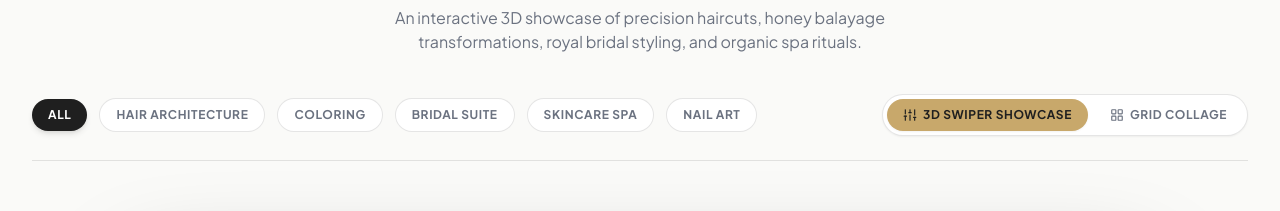
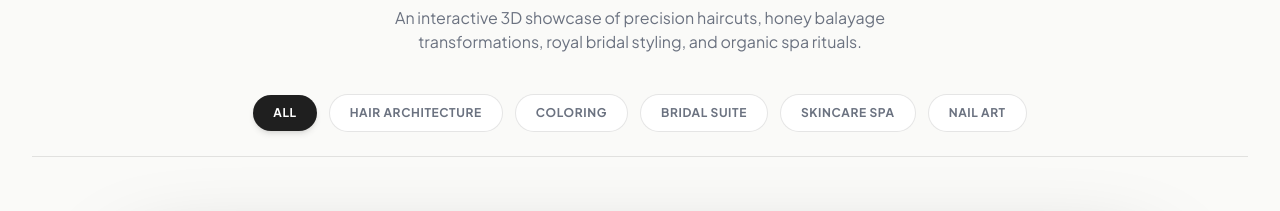
Before and after one commit to iglscare/CUT_N_LOOK, a Next.js app in the folder apps/web/: page / in a window 1280 px wide. Shown: the part 3819-4030 px from the top of the page. Built offline with nearby package versions, Linux system fonts and the light colour scheme.

Commit message:
refactor: remove grid collage and set 3D Card Swiper Showcase as primary gallery presentation

```diff
--- a/apps/web/src/components/Gallery.tsx
+++ b/apps/web/src/components/Gallery.tsx
@@ -2,7 +2,7 @@
 
 import React, { useState } from 'react';
 import { motion, AnimatePresence } from 'framer-motion';
-import { Sparkles, Maximize2, X, Heart, Eye, ChevronLeft, ChevronRight, LayoutGrid, Sliders } from 'lucide-react';
+import { Sparkles, Maximize2, X, Heart, Eye, ChevronLeft, ChevronRight } from 'lucide-react';
 
 const GALLERY_CATEGORIES = ['All', 'Hair Architecture', 'Coloring', 'Bridal Suite', 'Skincare Spa', 'Nail Art'];
 
@@ -12,7 +12,6 @@ const GALLERY_ITEMS = [
     title: 'Signature Honey Balayage & Blowout',
     category: 'Coloring',
     image: 'https://images.unsplash.com/photo-1522337360788-8b13dee7a37e?q=80&w=1200&auto=format&fit=crop',
-    gridSpan: 'lg:col-span-8 lg:row-span-2 min-h-[380px] sm:min-h-[460px]',
     likes: '4.8k',
     subtitle: 'Luminous multi-dimensional balayage glossing'
   },
@@ -21,7 +20,6 @@ const GALLERY_ITEMS = [
     title: 'Royal Indian Bridal Couture',
     category: 'Bridal Suite',
     image: 'https://images.unsplash.com/photo-1516975080664-ed2fc6a32937?q=80&w=1200&auto=format&fit=crop',
-    gridSpan: 'lg:col-span-4 lg:row-span-2 min-h-[380px] sm:min-h-[460px]',
     likes: '5.2k',
     subtitle: 'Handcrafted bridal updos & HD airbrush glam'
   },
@@ -30,7 +28,6 @@ const GALLERY_ITEMS = [
     title: 'Dwarka Luxury Studio Interior',
     category: 'Hair Architecture',
     image: 'https://images.unsplash.com/photo-1560066984-138dadb4c035?q=80&w=1200&auto=format&fit=crop',
-    gridSpan: 'lg:col-span-4 lg:row-span-1 min-h-[280px]',
     likes: '3.1k',
     subtitle: 'Gold illuminated LED arches & marble stations'
   },
@@ -39,7 +36,6 @@ const GALLERY_ITEMS = [
     title: 'Precision Cut & Sculpting Session',
     category: 'Hair Architecture',
     image: 'https://images.unsplash.com/photo-1562322140-8baeececf3df?q=80&w=1200&auto=format&fit=crop',
-    gridSpan: 'lg:col-span-4 lg:row-span-1 min-h-[280px]',
     likes: '3.9k',
     subtitle: 'Architectural hair sculpting & face contouring'
   },
@@ -48,7 +44,6 @@ const GALLERY_ITEMS = [
     title: 'Botanical Scalp Steam & Massage Spa',
     category: 'Skincare Spa',
     image: 'https://images.unsplash.com/photo-1527799820374-dcf8d9d4a388?q=80&w=1200&auto=format&fit=crop',
-    gridSpan: 'lg:col-span-4 lg:row-span-1 min-h-[280px]',
     likes: '2.7k',
     subtitle: 'Organic herbal infusion & relaxing scalp steam'
   },
@@ -57,7 +52,6 @@ const GALLERY_ITEMS = [
     title: 'Gold Foil Geometric Nail Art Spa',
     category: 'Nail Art',
     image: 'https://images.unsplash.com/photo-1487412720507-e7ab37603c6f?q=80&w=1200&auto=format&fit=crop',
-    gridSpan: 'lg:col-span-12 lg:row-span-1 min-h-[320px] sm:min-h-[400px]',
     likes: '4.2k',
     subtitle: '24k gold leaf accents & couture gel manicures'
   },
@@ -65,7 +59,6 @@ const GALLERY_ITEMS = [
 
 export const Gallery: React.FC = () => {
   const [activeCategory, setActiveCategory] = useState('All');
-  const [viewMode, setViewMode] = useState<'3d' | 'grid'>('3d');
   const [currentIndex, setCurrentIndex] = useState(0);
   const [selectedImage, setSelectedImage] = useState<typeof GALLERY_ITEMS[0] | null>(null);
 
@@ -97,10 +90,8 @@ export const Gallery: React.FC = () => {
           </p>
         </div>
 
-        {/* View Switcher & Category Filter Bar */}
-        <div className="flex flex-col sm:flex-row items-center justify-between gap-4 mb-10 pb-6 border-b border-black/10">
-          {/* Category Tabs */}
-          <div className="flex flex-wrap items-center justify-center gap-2 sm:gap-3">
+        {/* Category Filter Tabs */}
+        <div className="flex flex-wrap items-center justify-center gap-2 sm:gap-3 mb-10 pb-6 border-b border-black/10">
           {GALLERY_CATEGORIES.map((cat) => {
             const isActive = activeCategory === cat;
             return (
@@ -110,7 +101,7 @@ export const Gallery: React.FC = () => {
                   setActiveCategory(cat);
                   setCurrentIndex(0);
                 }}
-                  className={`relative px-4 py-2 rounded-full text-xs font-bold uppercase tracking-wider transition-all duration-300 cursor-pointer ${
+                className={`relative px-5 py-2.5 rounded-full text-xs font-bold uppercase tracking-wider transition-all duration-300 cursor-pointer ${
                   isActive
                     ? 'bg-[#1F1F1F] text-white shadow-md'
                     : 'bg-white border border-black/10 text-[#6B7280] hover:text-[#1F1F1F] hover:border-black/20'
@@ -122,33 +113,7 @@ export const Gallery: React.FC = () => {
           })}
         </div>
 
-          {/* View Mode Toggle Switch (3D Showcase vs Grid) */}
-          <div className="flex items-center gap-1.5 bg-white border border-black/10 p-1 rounded-full shadow-sm">
-            <button
-              onClick={() => setViewMode('3d')}
-              className={`px-4 py-2 rounded-full text-xs font-bold uppercase tracking-wider flex items-center gap-1.5 transition-all cursor-pointer ${
-                viewMode === '3d'
-                  ? 'bg-[#C8A86B] text-[#1F1F1F] shadow-sm'
-                  : 'text-[#6B7280] hover:text-[#1F1F1F]'
-              }`}
-            >
-              <Sliders className="w-3.5 h-3.5" /> 3D Swiper Showcase
-            </button>
-            <button
-              onClick={() => setViewMode('grid')}
-              className={`px-4 py-2 rounded-full text-xs font-bold uppercase tracking-wider flex items-center gap-1.5 transition-all cursor-pointer ${
-                viewMode === 'grid'
-                  ? 'bg-[#C8A86B] text-[#1F1F1F] shadow-sm'
-                  : 'text-[#6B7280] hover:text-[#1F1F1F]'
-              }`}
-            >
-              <LayoutGrid className="w-3.5 h-3.5" /> Grid Collage
-            </button>
-          </div>
-        </div>
-
-        {/* 3D INTERACTIVE CARD SWIPER SHOWCASE MODE (From User Screenshot) */}
-        {viewMode === '3d' ? (
+        {/* 3D INTERACTIVE CARD SWIPER SHOWCASE */}
         <div className="relative w-full max-w-5xl mx-auto py-6 sm:py-10">
           {/* Outer Glowing Glass Frame Container */}
           <div className="relative rounded-[40px] bg-[#181C24] p-4 sm:p-8 border border-[#C8A86B]/40 shadow-[0_30px_90px_rgba(0,0,0,0.35)] overflow-hidden">
@@ -249,53 +214,6 @@ export const Gallery: React.FC = () => {
             </div>
           </div>
         </div>
-        ) : (
-          /* MASONRY COLLAGE GRID MODE */
-          <motion.div layout className="grid grid-cols-1 md:grid-cols-2 lg:grid-cols-12 gap-5">
-            <AnimatePresence mode="popLayout">
-              {filteredItems.map((item) => (
-                <motion.div
-                  key={item.id}
-                  layout
-                  initial={{ opacity: 0, scale: 0.95 }}
-                  animate={{ opacity: 1, scale: 1 }}
-                  exit={{ opacity: 0, scale: 0.95 }}
-                  whileHover={{ y: -6 }}
-                  transition={{ duration: 0.35, ease: [0.22, 1, 0.36, 1] }}
-                  onClick={() => setSelectedImage(item)}
-                  className={`group relative rounded-[32px] overflow-hidden bg-white border border-black/8 shadow-[0_15px_45px_rgba(0,0,0,0.06)] cursor-pointer flex flex-col justify-end ${item.gridSpan}`}
-                >
-                  <img
-                    src={item.image}
-                    alt={item.title}
-                    className="absolute inset-0 w-full h-full object-cover group-hover:scale-105 group-hover:brightness-105 transition-all duration-700 ease-out"
-                  />
-                  <div className="absolute inset-0 bg-gradient-to-t from-black/80 via-black/25 to-transparent opacity-85 group-hover:opacity-95 transition-opacity duration-300" />
-                  <div className="absolute top-5 right-5 z-10 flex items-center gap-2">
-                    <span className="px-3.5 py-1.5 rounded-full bg-white/85 backdrop-blur-md border border-white/90 text-[#1F1F1F] text-[10px] font-bold uppercase tracking-widest shadow-sm flex items-center gap-1.5">
-                      <Sparkles className="w-3 h-3 text-[#C8A86B]" /> {item.category}
-                    </span>
-                  </div>
-                  <div className="relative z-10 p-6 sm:p-8 text-white flex justify-between items-end">
-                    <div>
-                      <h3 className="font-serif text-xl sm:text-3xl font-bold leading-tight mb-2 text-white">
-                        {item.title}
-                      </h3>
-                      <div className="flex items-center gap-3 text-xs text-white/80 font-medium">
-                        <span className="flex items-center gap-1"><Heart className="w-3.5 h-3.5 text-[#C8A86B] fill-[#C8A86B]" /> {item.likes}</span>
-                        <span>•</span>
-                        <span className="flex items-center gap-1"><Eye className="w-3.5 h-3.5" /> Tap to Preview</span>
-                      </div>
-                    </div>
-                    <div className="w-10 h-10 rounded-full bg-white/20 backdrop-blur-md border border-white/40 flex items-center justify-center text-white group-hover:bg-[#C8A86B] group-hover:border-[#C8A86B] transition-all cursor-pointer shrink-0">
-                      <Maximize2 className="w-4 h-4" />
-                    </div>
-                  </div>
-                </motion.div>
-              ))}
-            </AnimatePresence>
-          </motion.div>
-        )}
 
         {/* Lightbox Preview Modal */}
         {selectedImage && (
```
Lines whose indentation alone changed are shown as unchanged.
